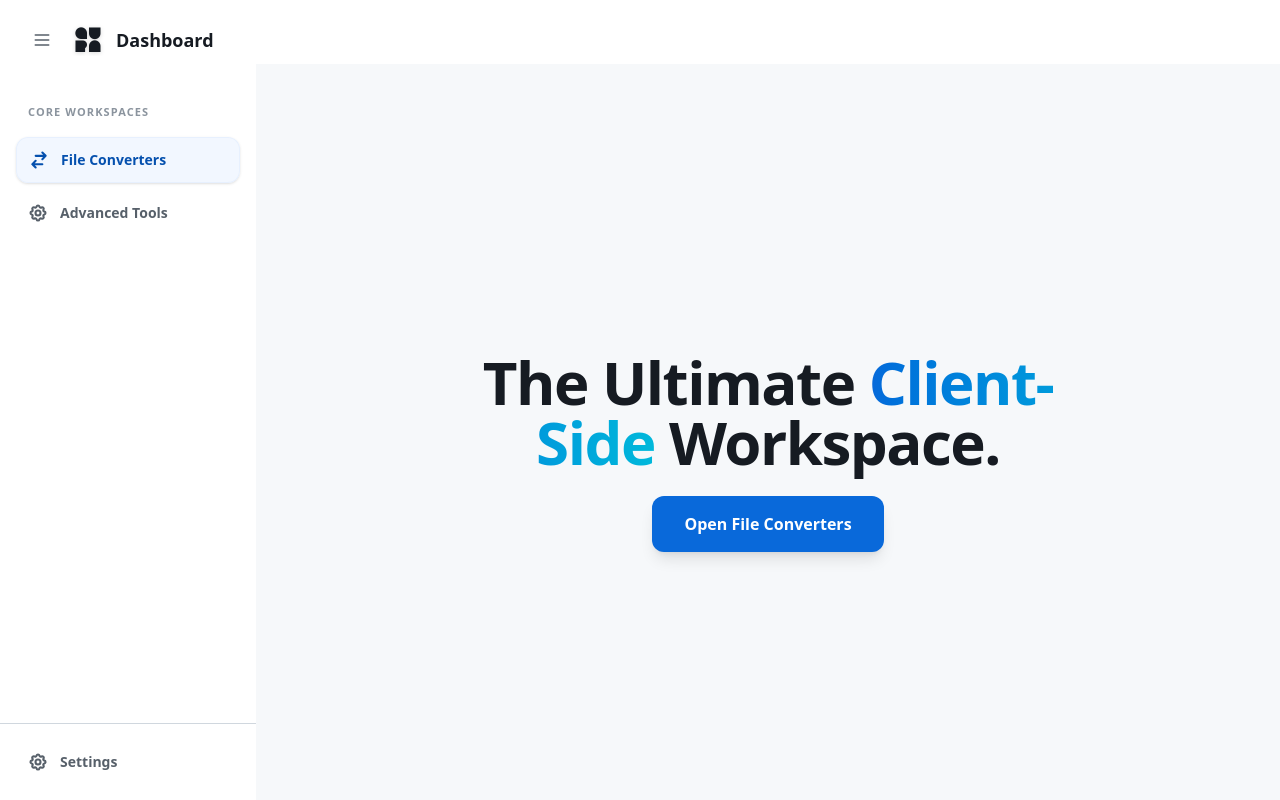
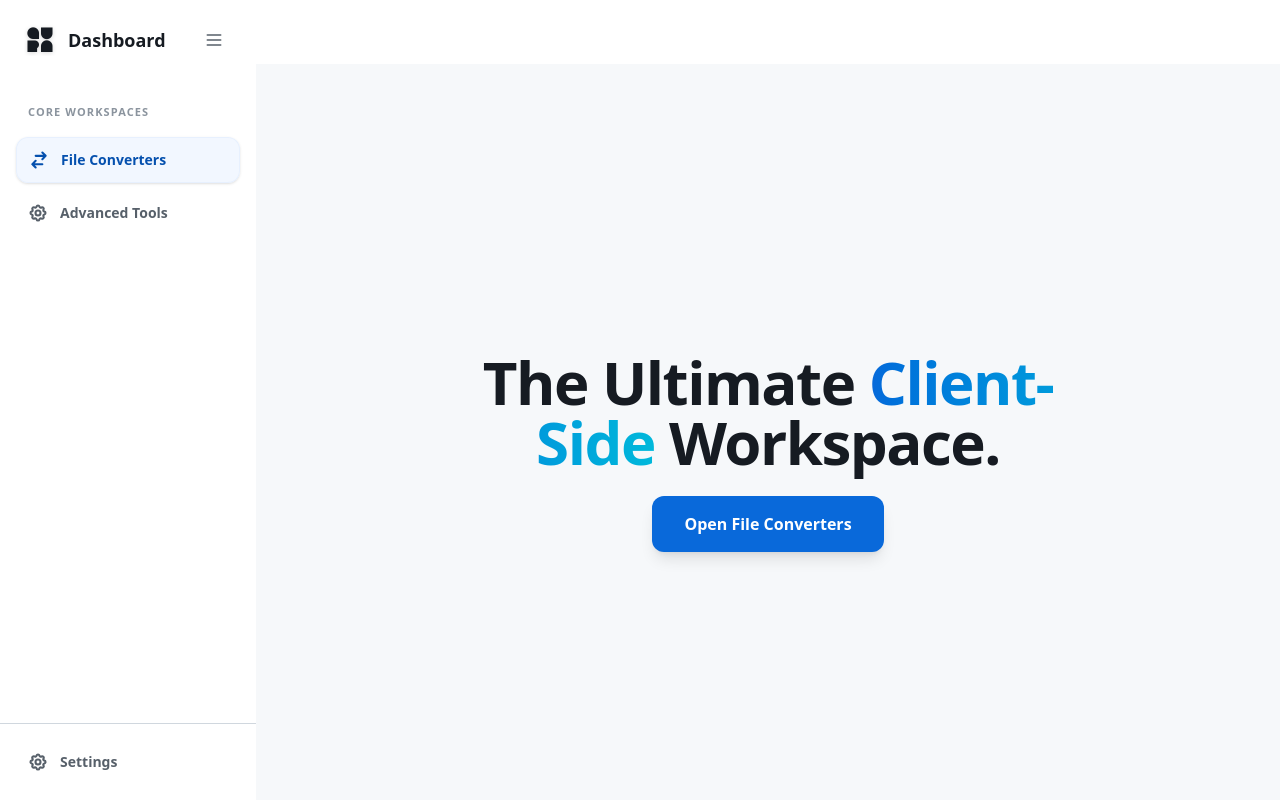
Before and after one commit to qunci/qupa, a Next.js app: page / in a window 1280 px wide. Built offline with nearby package versions, Linux system fonts and the light colour scheme.

Commit message:
style: move sidebar toggle button to the right of logo

```diff
--- a/src/components/Sidebar.tsx
+++ b/src/components/Sidebar.tsx
@@ -27,23 +27,23 @@ function SidebarContent() {
     <aside className={`bg-white dark:bg-slate-950 flex flex-col h-screen sticky top-0 transition-all duration-300 ease-in-out shrink-0 ${isOpen ? 'w-64' : 'w-20'}`}>
 
       {/* Brand Logo Header Area */}
-      <div className={`h-20 flex items-center shrink-0 ${isOpen ? 'px-6' : 'px-0 justify-center'}`}>
-        <button
-          onClick={() => setIsOpen(!isOpen)}
-          className={`p-2 rounded-md hover:bg-slate-100 dark:hover:bg-slate-800 transition-colors text-slate-500 dark:text-slate-400 shrink-0 ${isOpen ? 'mr-3' : ''}`}
-          title="Toggle Sidebar"
-        >
-          <svg className="w-5 h-5" fill="none" stroke="currentColor" viewBox="0 0 24 24">
-            <path strokeLinecap="round" strokeLinejoin="round" strokeWidth="2" d="M4 6h16M4 12h16M4 18h16" />
-          </svg>
-        </button>
-
+      <div className={`h-20 flex items-center shrink-0 ${isOpen ? 'px-6 justify-between w-full' : 'px-0 justify-center'}`}>
         <div className={`overflow-hidden transition-all duration-300 ${isOpen ? 'w-auto opacity-100' : 'w-0 opacity-0'}`}>
           <Link href="/" className="flex items-center gap-3 group select-none outline-none transition-opacity hover:opacity-80 rounded-md focus-visible:ring-2 focus-visible:ring-blue-500 whitespace-nowrap">
             <BrandLogo className="h-8 w-auto drop-shadow-sm transition-transform duration-500 group-hover:scale-105 origin-left" />
             <span className="font-bold text-lg text-slate-900 dark:text-white">Dashboard</span>
           </Link>
         </div>
+
+        <button
+          onClick={() => setIsOpen(!isOpen)}
+          className={`p-2 rounded-md hover:bg-slate-100 dark:hover:bg-slate-800 transition-colors text-slate-500 dark:text-slate-400 shrink-0`}
+          title={isOpen ? "Tutup sidebar" : "Buka sidebar"}
+        >
+          <svg className="w-5 h-5" fill="none" stroke="currentColor" viewBox="0 0 24 24">
+            <path strokeLinecap="round" strokeLinejoin="round" strokeWidth="2" d="M4 6h16M4 12h16M4 18h16" />
+          </svg>
+        </button>
       </div>
 
       {/* Navigation */}
```
